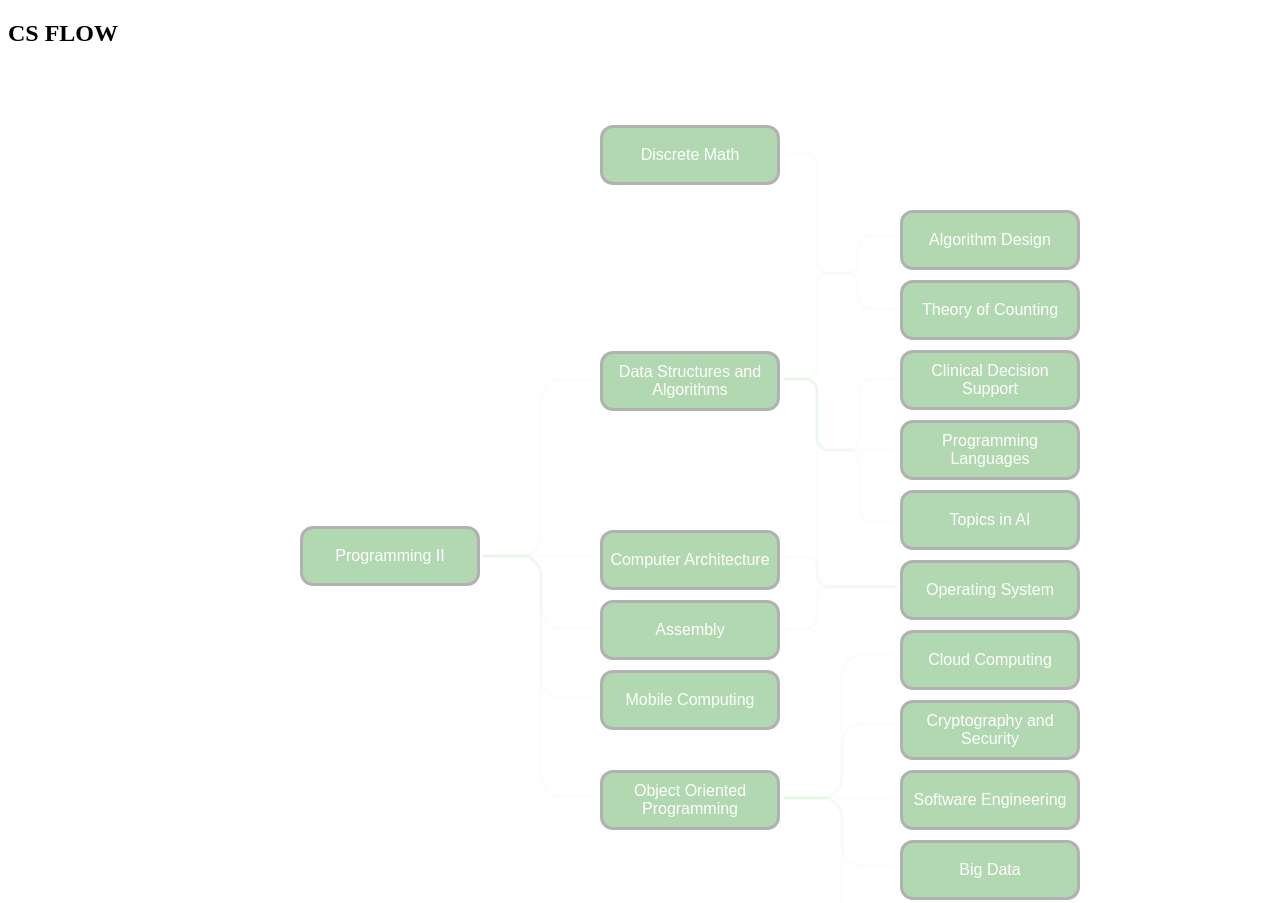
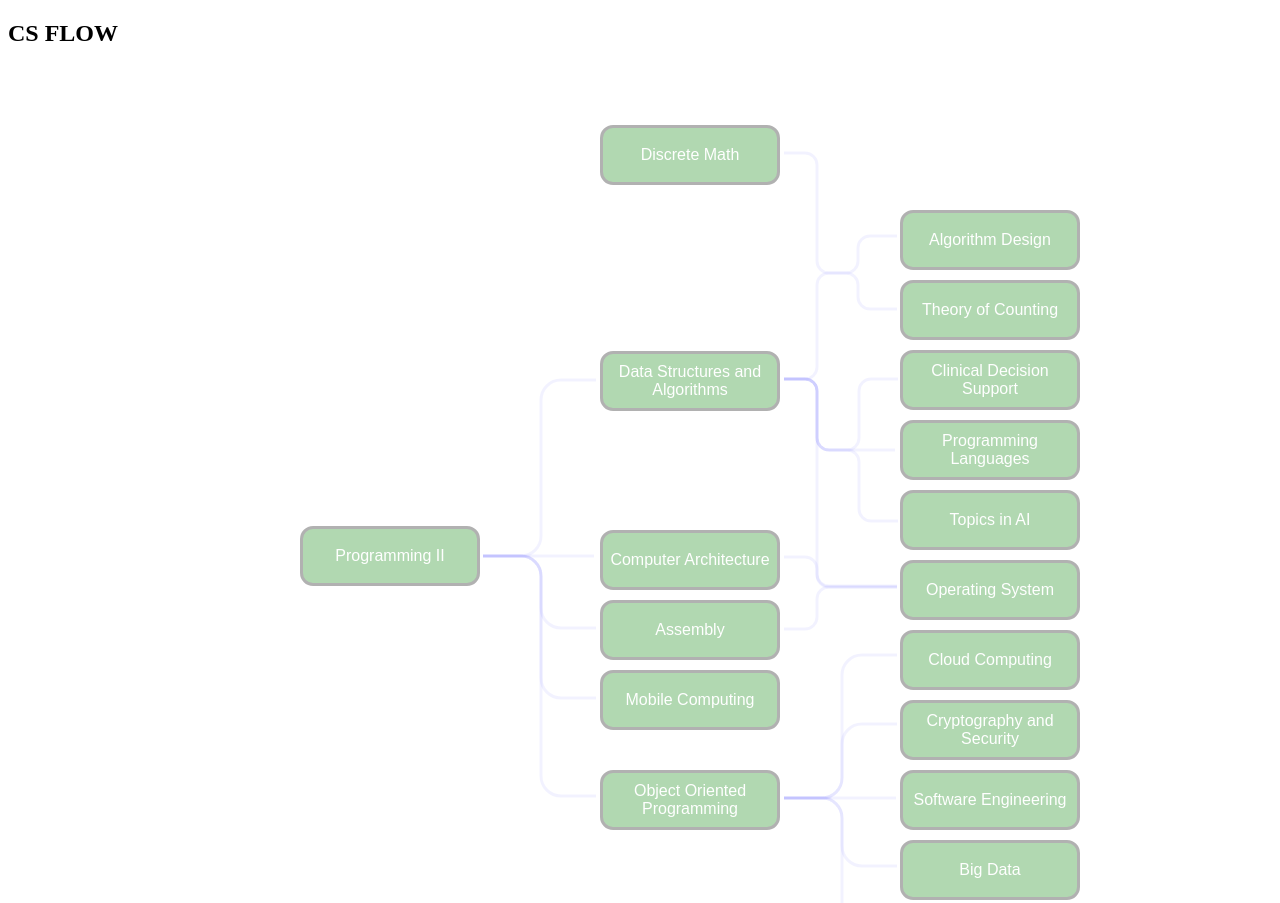
Before and after one commit to Qusid/Project-WebZ, a plain HTML site: page App1/App1/page.html in a window 1280 px wide. Shown: the top 903 px of the page. Drawn offline with nearby package versions, Linux system fonts and the light colour scheme.

Commit message:
changed opacity for links

```diff
--- a/App1/App1/css/main.css
+++ b/App1/App1/css/main.css
@@ -81,7 +81,7 @@ left: 600px;
 
 
 .hoverd{
-  opacity: 0.02;
+  opacity: 0.05;
 }
 
 .hoverd:hover{
--- a/App1/App1/js/script.js
+++ b/App1/App1/js/script.js
@@ -26,7 +26,7 @@ $(document).ready(function () {
 
     Absolute("CC", "OOP", "OOP", "OOP","OOP_CC","pr2_OOP");
 
-    Absolute("CRY", "OOP", "OOP", "OOP","OOP_CRY","pr2_OOP");
+    Absolute("CRY", "OOP", "OOP", "OOP","OOP_CRYP","pr2_OOP");
 
     Absolute("SE", "OOP", "OOP", "OOP","OOP_SE","pr2_OOP");
 
@@ -79,10 +79,10 @@ function Hover_out(string1, string2, string3, string4, string5,string6, string7)
         $("#" + string5).css("color", "white").css("opacity", 0.3);
         $("#" + string5).css("background-color", "green");
         $("#" + string5).css("font-weight", "normal");
-        $("#" + string6).css("stroke", "green")
-        $("#" + string6).css("opacity", "0.1")
-        $("#" + string7).css("stroke", "green")
-        $("#" + string7).css("opacity", "0.1")
+        $("#" + string6).css("stroke", "red")
+        $("#" + string6).css("opacity", "0")
+        $("#" + string7).css("stroke", "red")
+        $("#" + string7).css("opacity", "0")
 
     });
 
--- a/App1/App1/page.html
+++ b/App1/App1/page.html
@@ -61,44 +61,44 @@
 
 
     <svg height="1000" width="1000">
-        <path class="hoverd" id="pr2_DSA" d="M 475 489 l 38 0 a20,20 1 0 0 20,-20 l 0 -136 a20,20 0 0 1 20, -20 l 35 0" stroke="green" stroke-width="3" fill="none" />
+        <path class="hoverd" id="pr2_DSA" d="M 475 489 l 38 0 a20,20 1 0 0 20,-20 l 0 -136 a20,20 0 0 1 20, -20 l 35 0" stroke="blue" stroke-width="3" fill="none" />
 
 
 
-        <path class="hoverd" id="pr2_OOP" d="M 475 489 l 38 0 a20,20 0 0 1 20,20 l 0 200 a20,20 1 0 0 20, 20 l 35 0" stroke="green" stroke-width="3" fill="none" />
+        <path class="hoverd" id="pr2_OOP" d="M 475 489 l 38 0 a20,20 0 0 1 20,20 l 0 200 a20,20 1 0 0 20, 20 l 35 0" stroke="blue" stroke-width="3" fill="none" />
 
-        <path class="hoverd" id="pr2_CA" d="M 475 489 l 111 0" stroke="green" stroke-width="3" fill="none" />
+        <path class="hoverd" id="pr2_CA" d="M 475 489 l 111 0" stroke="blue" stroke-width="3" fill="none" />
 
-        <path class="hoverd" id="pr2_AS" d="M 475 489 l 38 0 a20,20 0 0 1 20,20 l 0 32 a20,20 1 0 0 20, 20 l 35 0" stroke="green" stroke-width="3" fill="none" />
+        <path class="hoverd" id="pr2_AS" d="M 475 489 l 38 0 a20,20 0 0 1 20,20 l 0 32 a20,20 1 0 0 20, 20 l 35 0" stroke="blue" stroke-width="3" fill="none" />
 
-        <path class="hoverd" id="pr2_MC" d="M 475 489 l 38 0 a20,20 0 0 1 20,20 l 0 102 a20,20 1 0 0 20, 20 l 35 0" stroke="green" stroke-width="3" fill="none" />
+        <path class="hoverd" id="pr2_MC" d="M 475 489 l 38 0 a20,20 0 0 1 20,20 l 0 102 a20,20 1 0 0 20, 20 l 35 0" stroke="blue" stroke-width="3" fill="none" />
 
-        <path class="hoverd" id="CA_OS" d="M 776 490 l 21 0 a12,12 0 0 1 12,12 l 0 6 a12,12 1 0 0 12,12 l 68 0" stroke="green" stroke-width="3" fill="none" />
+        <path class="hoverd" id="CA_OS" d="M 776 490 l 21 0 a12,12 0 0 1 12,12 l 0 6 a12,12 1 0 0 12,12 l 68 0" stroke="blue" stroke-width="3" fill="none" />
 
-        <path class="hoverd" id="AS_OS" d="M 776 562 l 21 0 a12,12 1 0 0 12,-12 l 0 -18 a12,12 0 0 1 12,-12 l 68 0" stroke="green" stroke-width="3" fill="none" />
+        <path class="hoverd" id="AS_OS" d="M 776 562 l 21 0 a12,12 1 0 0 12,-12 l 0 -18 a12,12 0 0 1 12,-12 l 68 0" stroke="blue" stroke-width="3" fill="none" />
 
-        <path class="hoverd" id="DSA_OS" d="M 776 312 l 21 0 a12,12 0 0 1 12,12 l 0 183 a12,12 1 0 0 12,12 l 68 0" stroke="green" stroke-width="3" fill="none" />
+        <path class="hoverd" id="DSA_OS" d="M 776 312 l 21 0 a12,12 0 0 1 12,12 l 0 183 a12,12 1 0 0 12,12 l 68 0" stroke="blue" stroke-width="3" fill="none" />
 
-        <path class="hoverd" id="OOP_DMB" d="M 776 731 l 38 0 a20,20 0 0 1 20,20 l 0 97 a20,20 1 0 0 20, 20 l 35 0" stroke="green" stroke-width="3" fill="none" />
+        <path class="hoverd" id="OOP_DBM" d="M 776 731 l 38 0 a20,20 0 0 1 20,20 l 0 97 a20,20 1 0 0 20, 20 l 35 0" stroke="blue" stroke-width="3" fill="none" />
 
-        <path class="hoverd" id="OOP_BD" d="M 776 731 l 38 0 a20,20 0 0 1 20,20 l 0 28 a20,20 1 0 0 20,20 l 35 0" stroke="green" stroke-width="3" fill="none" />
+        <path class="hoverd" id="OOP_BD" d="M 776 731 l 38 0 a20,20 0 0 1 20,20 l 0 28 a20,20 1 0 0 20,20 l 35 0" stroke="blue" stroke-width="3" fill="none" />
 
-        <path class="hoverd" id="OOP_SE" d="M 776 731 l 112 0" stroke="green" stroke-width="3" fill="none" />
+        <path class="hoverd" id="OOP_SE" d="M 776 731 l 112 0" stroke="blue" stroke-width="3" fill="none" />
 
-        <path class="hoverd" id="OOP_CRYP" d="M 776 731 l 38 0 a20,20 1 0 0 20,-20 l 0 -34 a20,20 0 0 1 20, -20 l 35 0" stroke="green" stroke-width="3" fill="none" />
+        <path class="hoverd" id="OOP_CRYP" d="M 776 731 l 38 0 a20,20 1 0 0 20,-20 l 0 -34 a20,20 0 0 1 20, -20 l 35 0" stroke="blue" stroke-width="3" fill="none" />
 
-        <path class="hoverd" id="OOP_CC" d="M 776 731 l 38 0 a20,20 1 0 0 20,-20 l 0 -103 a20,20 0 0 1 20, -20 l 35 0" stroke="green" stroke-width="3" fill="none" />
+        <path class="hoverd" id="OOP_CC" d="M 776 731 l 38 0 a20,20 1 0 0 20,-20 l 0 -103 a20,20 0 0 1 20, -20 l 35 0" stroke="blue" stroke-width="3" fill="none" />
 
 
-        <path class="hoverd" id="DSA_AI" d="M 776 312 l 21 0 a12,12 0 0 1 12,12 l 0 47 a12,12 1 0 0 12,12 l 18 0 a12,12 0 0 1 12,12 l 0 47 a12,12 1 0 0 12,12 l 27 0" stroke="green" stroke-width="3" fill="none" />
+        <path class="hoverd" id="DSA_AI" d="M 776 312 l 21 0 a12,12 0 0 1 12,12 l 0 47 a12,12 1 0 0 12,12 l 18 0 a12,12 0 0 1 12,12 l 0 47 a12,12 1 0 0 12,12 l 27 0" stroke="blue" stroke-width="3" fill="none" />
 
-        <path class="hoverd" id="DSA_PL" d="M 776 312 l 21 0 a12,12 0 0 1 12,12 l 0 47 a12,12 1 0 0 12,12 l 66 0" stroke="green" stroke-width="3" fill="none" />
+        <path class="hoverd" id="DSA_PL" d="M 776 312 l 21 0 a12,12 0 0 1 12,12 l 0 47 a12,12 1 0 0 12,12 l 66 0" stroke="blue" stroke-width="3" fill="none" />
 
-        <path class="hoverd" id="DSA_CDS" d="M 776 312 l 21 0 a12,12 0 0 1 12,12 l 0 47 a12,12 1 0 0 12,12 l 18 0 a12,12 1 0 0 12,-12 l 0 -47 a12,12 0 0 1 12,-12 l 27 0" stroke="green" stroke-width="3" fill="none" />
+        <path class="hoverd" id="DSA_CDS" d="M 776 312 l 21 0 a12,12 0 0 1 12,12 l 0 47 a12,12 1 0 0 12,12 l 18 0 a12,12 1 0 0 12,-12 l 0 -47 a12,12 0 0 1 12,-12 l 27 0" stroke="blue" stroke-width="3" fill="none" />
 
-        <path class="hoverd" id="DM_DSA_AD" d="M 776 312 l 21 0 a12,12 1 0 0 12,-12 l 0 -82 a12,12 0 0 1 12,-12 l 17 0 a12,12 1 0 0 12,-12 l 0 -13 a12,12 0 0 1 12,-12 l 27 0" stroke="green" stroke-width="3" fill="none" />
+        <path class="hoverd" id="DM_DSA_AD" d="M 776 312 l 21 0 a12,12 1 0 0 12,-12 l 0 -82 a12,12 0 0 1 12,-12 l 17 0 a12,12 1 0 0 12,-12 l 0 -13 a12,12 0 0 1 12,-12 l 27 0" stroke="blue" stroke-width="3" fill="none" />
 
-        <path class="hoverd" id="DM_DSA_TOC" d="M 776 86 l 21 0 a12,12 0 0 1 12,12 l 0 96 a12,12 1 0 0  12,12 l 17 0a12,12 0 0 1 12,12 l 0 12 a12,12 1 0 0 12,12 l 27 0" stroke="green" stroke-width="3" fill="none" />
+        <path class="hoverd" id="DM_DSA_TOC" d="M 776 86 l 21 0 a12,12 0 0 1 12,12 l 0 96 a12,12 1 0 0  12,12 l 17 0a12,12 0 0 1 12,12 l 0 12 a12,12 1 0 0 12,12 l 27 0" stroke="blue" stroke-width="3" fill="none" />
 
 
 </svg>
```
